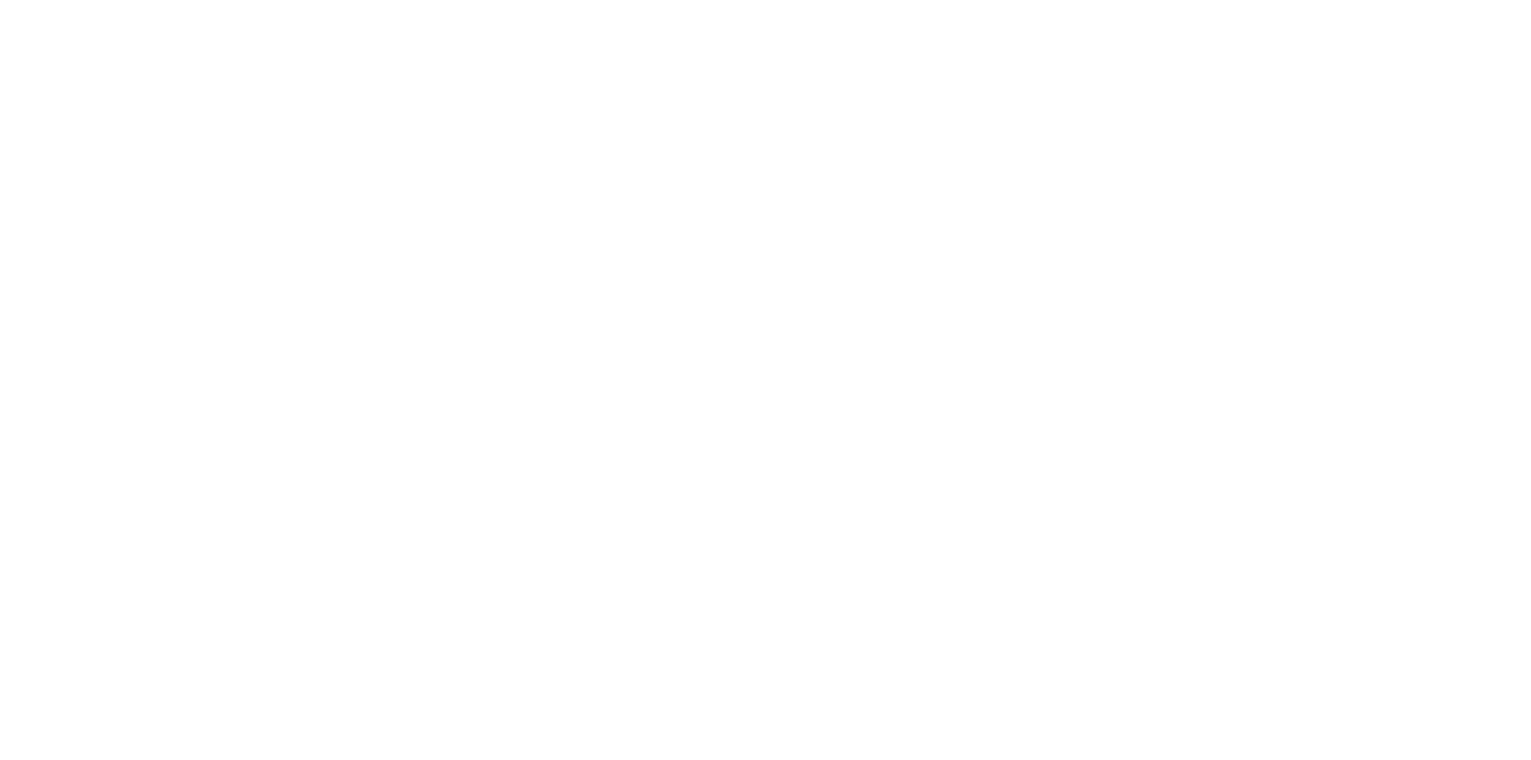
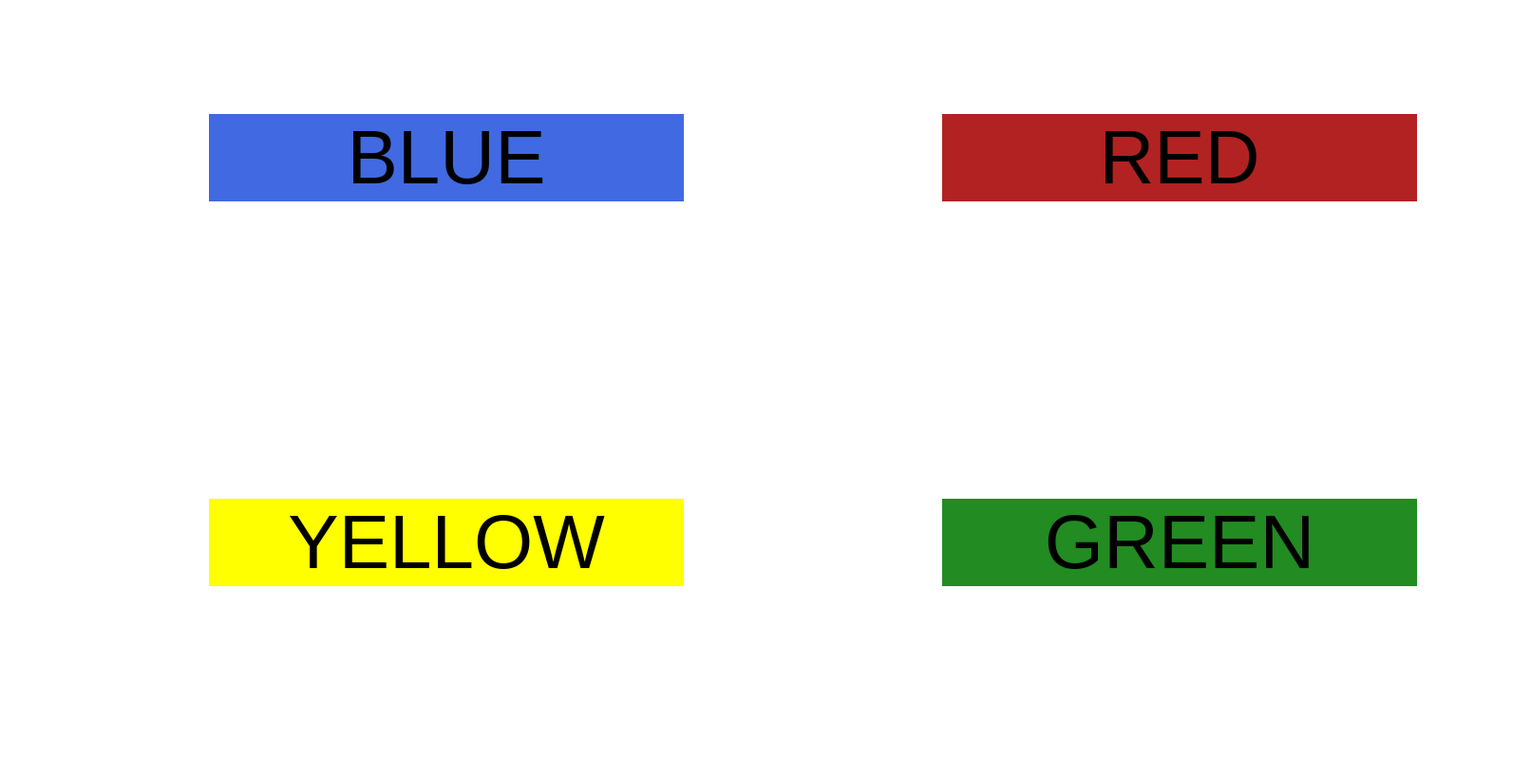
Before and after one commit to robertncole/p2-cole_robert, a plain HTML site: page index.html in a window 1280 px wide. Shown: the whole page at 95% size, 1612 px wide, since content can reach past the window. Drawn offline with Linux system fonts and the light colour scheme.

Commit message:
Add in html and css code for content. Add javascript for first flash function

```diff
--- a/index.html
+++ b/index.html
@@ -13,7 +13,47 @@
 
 	<body>
 
-        <script src=""></script>
+        <div id="box">
+
+            <div id="blue-section">
+                <button id="blue">BLUE</button>
+            </div>
+
+            <div id="red-section">
+                <button id="red">RED</button>
+            </div>
+
+            <div id="yellow-section">
+                <button id="yellow">YELLOW</button>
+            </div>
+
+            <div id="green-section">
+                <button id="green">GREEN</button>
+            </div>
+
+        </div>
+
+        <div id="box-2">
+
+            <div id="one">
+                <button id="one">1</button>
+            </div>
+
+            <div id="two">
+                <button id="two">2</button>
+            </div>
+
+            <div id="three">
+                <button id="three">3</button>
+            </div>
+
+            <div id="four">
+                <button id="four">4</button>
+            </div>
+
+        </div>
+
+        <script src="lib/main.js"></script>
 
 	</body>
 
--- a/main.css
+++ b/main.css
@@ -3,3 +3,99 @@
     margin: 0;
     border: 0;
 }
+
+* {
+    padding: 0;
+    margin: 0;
+    border: 0;
+}
+
+#box {
+    position: absolute;
+    text-align: center;
+    display: grid;
+    grid-template-columns: 1fr 1fr;
+    grid-gap: 10px 2em;
+    height: 100vh;
+    z-index: 2;
+    padding-left: 100px;
+}
+
+#box-2 {
+    z-index: 1;
+    text-align: center;
+    position: fixed;
+    display: grid;
+    grid-template-columns: 1fr 1fr;
+    grid-gap: 10px 2em;
+    height: 100vh;
+    padding-left: 100px;
+}
+
+button {
+    font-size: 5em;
+    width: 500px;
+    margin: 120px;
+}
+
+.box-removal {
+    opacity: 0 !important;
+    z-index: 0 !important;
+}
+
+#blue {
+    background-color: royalblue;
+}
+
+#red {
+    background-color: firebrick;
+
+}
+
+#yellow {
+    background-color: yellow;
+}
+
+#green {
+    background-color: forestgreen;
+}
+
+#one {
+    color: royalblue;
+}
+
+#two {
+    color: firebrick;
+}
+
+#three {
+    color: gold
+}
+
+#four {
+    color: forestgreen;
+}
+
+.flash {
+    background-color: royalblue;
+    opacity: 1 !important;
+    transition: all 1s;
+}
+
+.flash2 {
+    background-color: firebrick;
+    opacity: 1 !important;
+    transition: all 1s;
+}
+
+.flash3 {
+    background-color: yellow;
+    opacity: 1 !important;
+    transition: all 1s;
+}
+
+.flash4 {
+    background-color: forestgreen;
+    opacity: 1 !important;
+    transition: all 1s;
+}
```
Also changed, not shown: main.js (+90 -0 lines).
